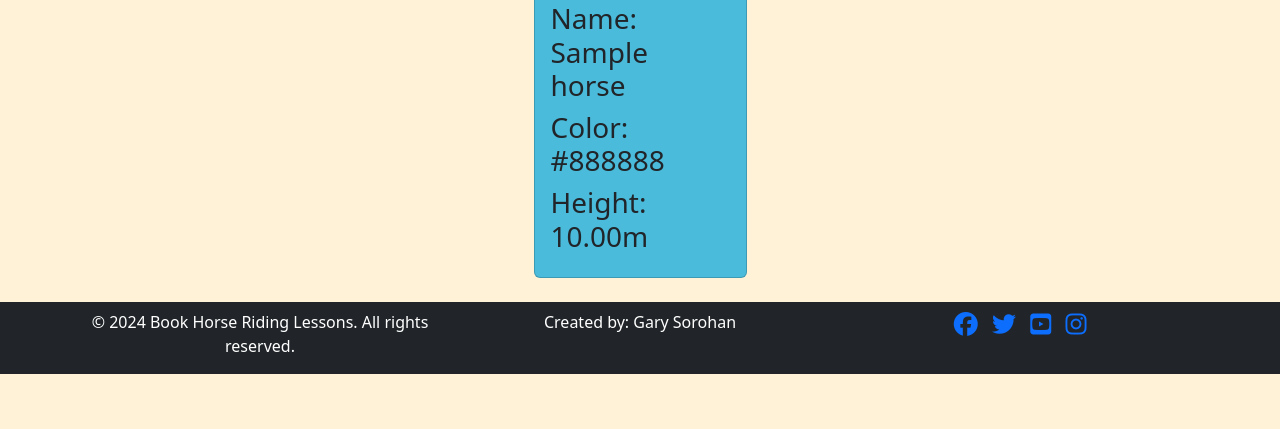
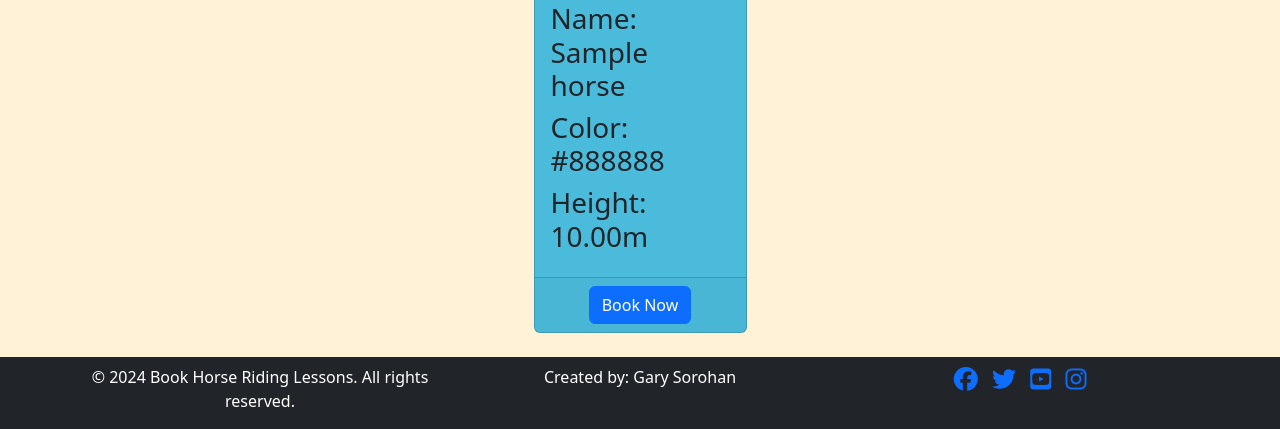
Before and after one commit to Soro82/book-horse-riding-lesson, a Django app: page / in a window 1280 px wide. Shown: the part 1088-1517 px from the top of the page. Before the commit the page ends 1462 px from the top, so only its background shows below. Run offline with Django 4.2, Linux system fonts and the light colour scheme; a user stored in the database is signed in; tables that the repository leaves empty hold one stand-in row (values such as "Sample post"); some libraries are stand-ins or nearby versions.

Commit message:
add Book Now buttons to popular horses

```diff
--- a/templates/index.html
+++ b/templates/index.html
@@ -40,6 +40,13 @@
                     <h3>Color: {{ horse.color }}</h3>
                     <h3>Height: {{ horse.height }}m</h3>
                 </div>
+                <div class="card-footer d-flex justify-content-center">
+                    {% if user.is_authenticated %}
+                    <a href="{% url 'booking' horse.id %}" class="btn btn-primary">Book Now</a>
+                    {% else %}
+                    <a href="{% url 'account_login' %}" class="btn btn-success">Login</a>
+                    {% endif %}
+                </div>
             </div>
         </div>
         {% endfor %}
```
